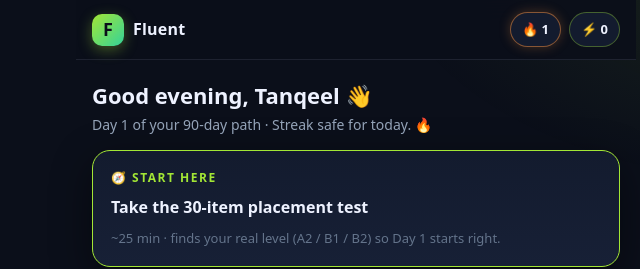
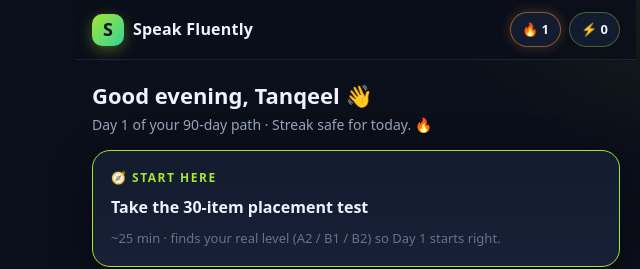
Before and after one commit to tanqeel/fluent-english-course, a plain HTML site: page index.html in a window 1280 px wide. Shown: the top 269 px of the page, 284-924 px from the left. Drawn offline with Linux system fonts and the light colour scheme.

Commit message:
Deploy fluent-english-course site

```diff
--- a/index.html
+++ b/index.html
@@ -3,7 +3,7 @@
 <head>
 <meta charset="utf-8">
 <meta name="viewport" content="width=device-width,initial-scale=1,viewport-fit=cover">
-<title>Fluent — English for Client Calls</title>
+<title>Speak Fluently — English for Everywhere</title>
 <meta name="description" content="Tanqeel's 90-day path from A2/B1 to B2+ English for freelance client calls. Fully offline after install.">
 <meta name="theme-color" content="#0b0f1a">
 <link rel="manifest" href="manifest.webmanifest">
@@ -12,19 +12,19 @@
 <meta name="mobile-web-app-capable" content="yes">
 <meta name="apple-mobile-web-app-capable" content="yes">
 <meta name="apple-mobile-web-app-status-bar-style" content="black-translucent">
-<meta name="apple-mobile-web-app-title" content="Fluent">
+<meta name="apple-mobile-web-app-title" content="Speak Fluently">
 <link rel="stylesheet" href="css/styles.css">
 </head>
 <body>
 <div id="app">
   <header class="top">
-    <div class="brand"><span class="logo">F</span><span>Fluent</span></div>
+    <div class="brand"><span class="logo">S</span><span>Speak Fluently</span></div>
     <div class="hud">
       <span class="pill streak" id="hud-streak">🔥 0</span>
       <span class="pill xp" id="hud-xp">⚡ 0</span>
     </div>
   </header>
-  <main id="root"><div class="empty" style="margin-top:60px">Loading Fluent… ⚡</div></main>
+  <main id="root"><div class="empty" style="margin-top:60px">Loading Speak Fluently… ⚡</div></main>
 </div>
 <nav class="bottom"><div class="wrap" id="tabbar"></div></nav>
 <script src="js/store.js"></script>
--- a/js/app.js
+++ b/js/app.js
@@ -1,4 +1,4 @@
-/* Fluent — hash router + PWA boot. All paths relative: works under any subpath. */
+/*/* Speak Fluently — hash router + PWA boot. All paths relative: works under any subpath. */
 (function(){
 'use strict';
 const TABS=[
--- a/sw.js
+++ b/sw.js
@@ -1,5 +1,5 @@
 /* Fluent service worker — offline-first. All URLs relative: safe under any subpath. */
-const CACHE='fluent-v5';
+const CACHE='fluent-v6';
 const PRECACHE=[
   'index.html','manifest.webmanifest',
   'css/styles.css',
```
Also changed, not shown: manifest.webmanifest, 1 other file.
